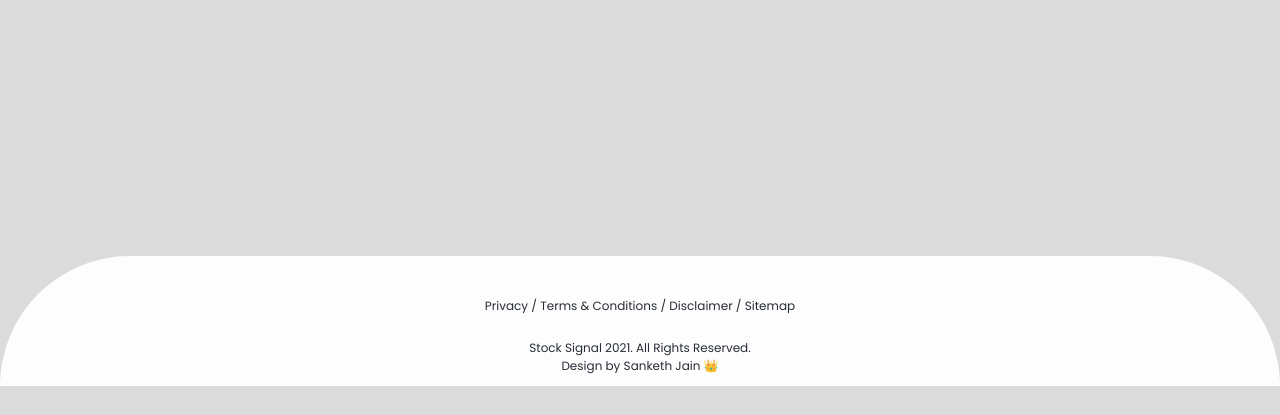
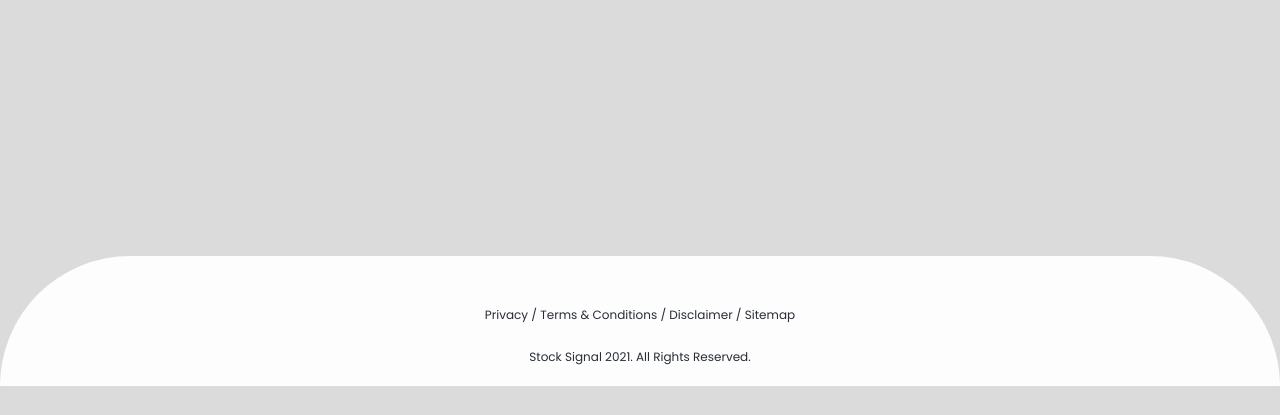
Before and after one commit to stocksignal/stocksignal.github.io, a plain HTML site: page 404.html in a window 1280 px wide. Shown: the part 385-800 px from the top of the page. Drawn offline with nearby package versions, Linux system fonts and the light colour scheme.

Commit message:
updated footer

```diff
--- a/404.html
+++ b/404.html
@@ -55,8 +55,7 @@
     <div class="footer">
         <p><a href="/docs/privacy-policy.html">Privacy</a> / <a href="/docs/terms-and-conditions.html">Terms &
                 Conditions</a> / <a href="/docs/disclaimer.html">Disclaimer</a> / <a href="../sitemap.xml">Sitemap</a></p>
-        <p>Stock Signal 2021. All Rights Reserved.<br>Design by <a class="sanketh" href="https://sankethsj.github.io"
-                target="_blank">Sanketh Jain &#128081;</a></p>
+        <p>Stock Signal 2021. All Rights Reserved.</p>
     </div>
  </body>
 <script src="https://ajax.googleapis.com/ajax/libs/jquery/3.5.1/jquery.min.js"></script>
```
Also changed, not shown: docs/disclaimer.html (+1 -2 lines), docs/privacy-policy.html (+1 -2 lines), docs/terms-and-conditions.html (+1 -2 lines), index.html (+7 -6 lines), ipo/ipodetails.html (+1 -2 lines), scans/stockscans.html (+1 -2 lines).
